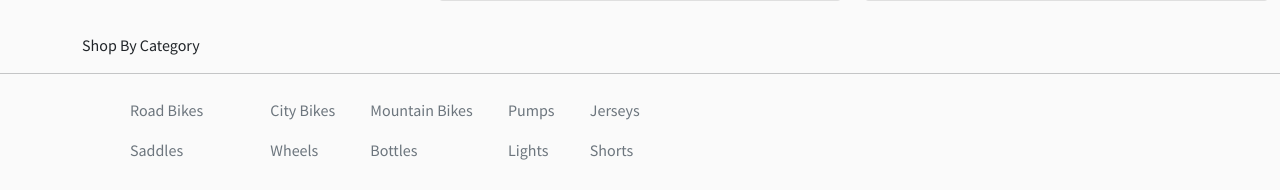
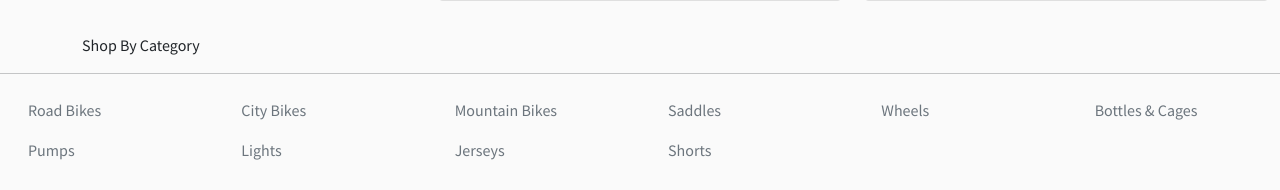
Before and after one commit to KRyan23/CycleScene, a Django app: page / in a window 1280 px wide. Shown: the part 2358-2548 px from the top of the page. After the commit the page ends 2518 px from the top, so only its background shows below. Run offline with Django 3.2, Linux system fonts and the light colour scheme.

Commit message:
slight change on categories layout

```diff
--- a/static/css/base.css
+++ b/static/css/base.css
@@ -141,7 +141,7 @@ ul > li {
 }
 
 .footer-category-padding {
-    padding-left: 3em;;
+    font-size: 0.5em;;
 }
 
 
--- a/templates/base.html
+++ b/templates/base.html
@@ -211,21 +211,21 @@
     </div>
   </div>
   <hr>
-  <div class="container">
+  <div class="container-fluid">
     <div class="row">
-      <div class="col-sm-12 col-md-12 col-lg-12 col-xl-12">
-        <ul>
-        <li><a href="#" class="nav-link">Road Bikes</a><a href="#" class="nav-link ">Saddles</a></li>
-       <li><a href="#" class="nav-link footer-category-padding">City Bikes</a><a href="#" class="nav-link footer-category-padding">Wheels</a></li>
-        <li><a href="#" class="nav-link">Mountain Bikes</a><a href="#" class="nav-link">Bottles</a></li>
-        <li><a href="#" class="nav-link">Pumps</a><a href="#" class="nav-link">Lights</a></li>
-        <li><a href="#" class="nav-link">Jerseys</a><a href="#" class="nav-link">Shorts</a></li>
-
-
-      </ul>
-      </div>
+      <div class="col-xm-3 col-sm-6 col-md-2 col-6"><a href="#" class="nav-link">Road Bikes</a></div>
+      <div class="col-xm-3 col-sm-6 col-md-2 col-6"><a href="#" class="nav-link ">City Bikes</a></div>
+      <div class="col-xm-3 col-sm-6 col-md-2 col-6"><a href="#" class="nav-link">Mountain Bikes</a></div>
+      <div class="col-xm-3 col-sm-6 col-md-2 col-6"><a href="#" class="nav-link ">Saddles</a></div>
+      <div class="col-xm-3 col-sm-6 col-md-2 col-6"><a href="#" class="nav-link">Wheels</a></div>
+      <div class="col-xm-3 col-sm-6 col-md-2 col-6"> <a href="#" class="nav-link">Bottles & Cages</a></div>
+      <div class="col-xm-3 col-sm-6 col-md-2 col-6"><a href="#" class="nav-link">Pumps</a></div>
+      <div class="col-xm-3 col-sm-6 col-md-2 col-6"><a href="#" class="nav-link ">Lights</a></div>
+      <div class="col-xm-3 col-sm-6 col-md-2 col-6"><a href="#" class="nav-link">Jerseys</a></div>
+      <div class="col-xm-3 col-sm-6 col-md-2 col-6"> <a href="#" class="nav-link">Shorts</a></div>
     </div>
   </div>
+
 </footer>
 
 <!-- footer end-->
```
